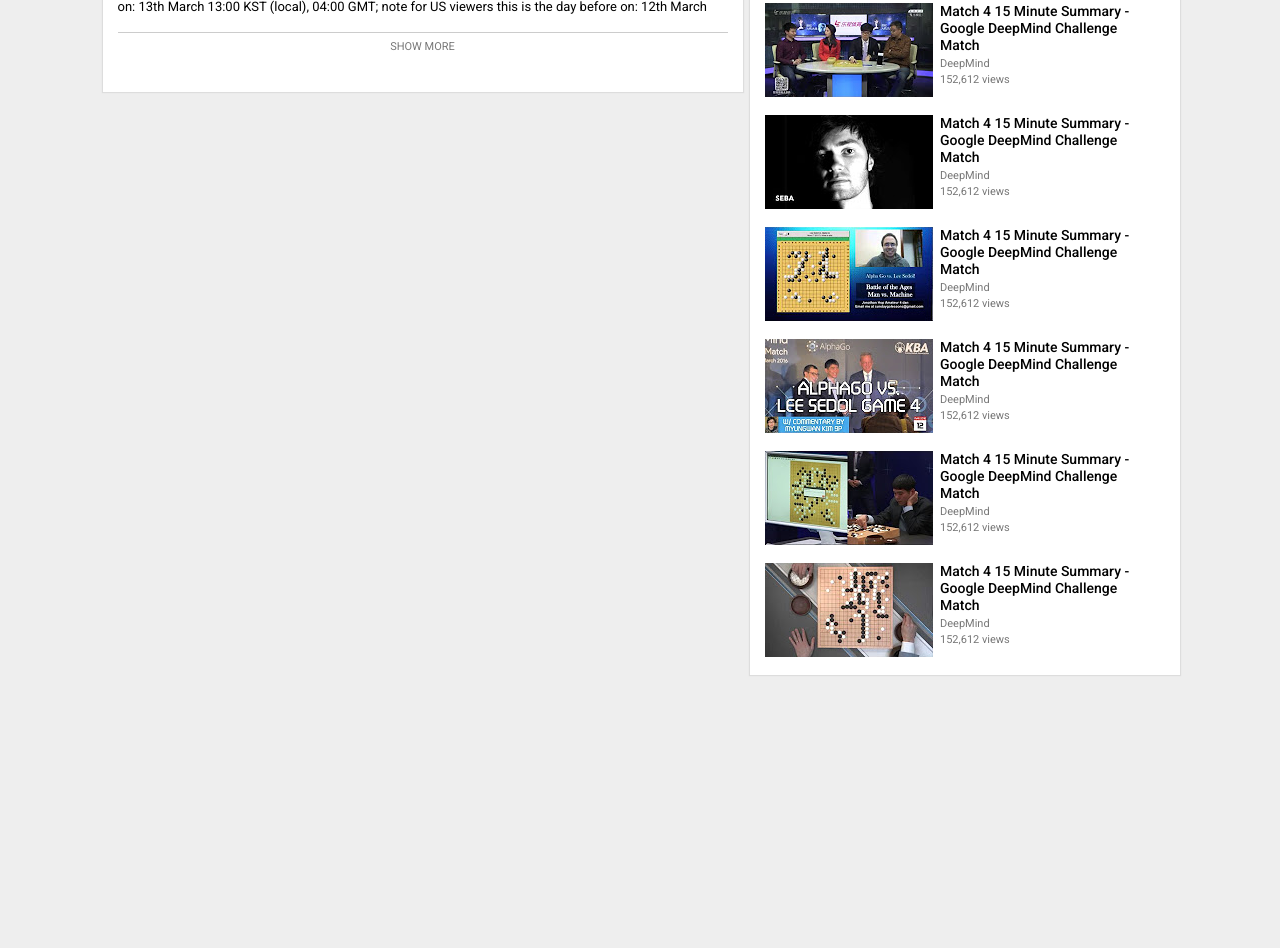
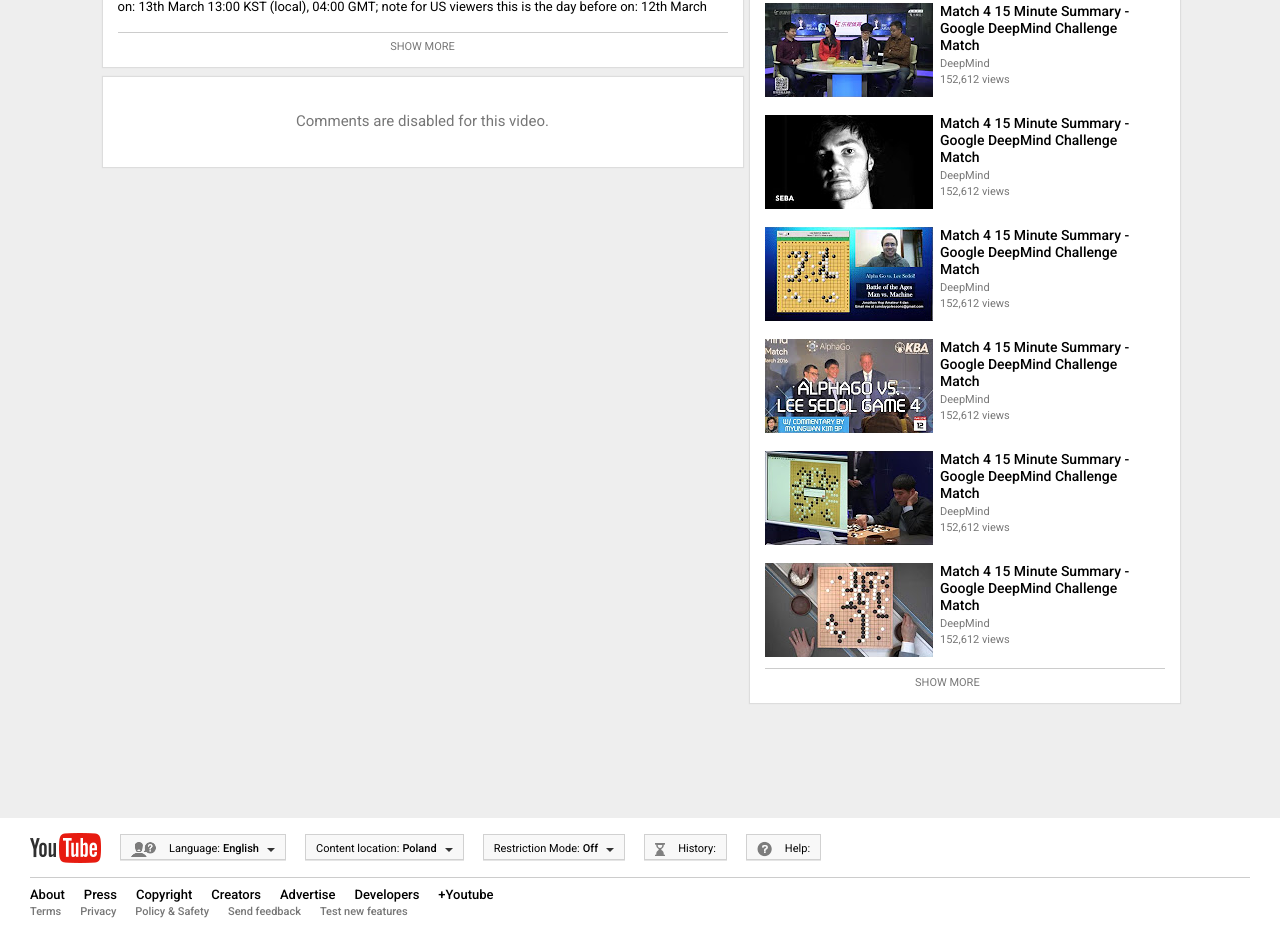
Before and after one commit to Vjii/mini_project_youtube, a plain HTML site: page index.html in a window 1280 px wide. Shown: the part 686-1634 px from the top of the page. Before the commit the page ends 1371 px from the top, so only its background shows below. Drawn offline with Linux system fonts and the light colour scheme.

Commit message:
Finish adding footer buttons

```diff
--- a/css/main.css
+++ b/css/main.css
@@ -1,12 +1,18 @@
+
+
 body {
   font-family: 'Roboto', sans-serif, Arial, Helvetica;
 	background-color: #eee;
 }
 
+span {
+	font-family: 'Roboto', sans-serif, Arial, Helvetica;
+}
+
 
 /* =======CONTAINERS======= */
 
-.wrapper {
+.content-wrapper {
 	margin: 0 auto;
 	padding: 5px 32px;
 	width: 1080px;
@@ -81,7 +87,7 @@ body {
 }
 
 .likes {
-	margin-top: -15px;
+	margin: -15px 2.5px 0 0;
 	padding-top: 10px;
 	border-top: 2px solid blue;
 }
@@ -104,6 +110,8 @@ body {
 
 /* ICONS/LOGOS */
 
+
+
 .subscribe {
 	margin-top: 5px;
 	width: 90px;
@@ -124,7 +132,6 @@ body {
 	line-height: 22px;
 
 }
-
 
 .youtube {
 	background: url('../img/sprite.png') -299px 0;
@@ -188,6 +195,13 @@ body {
 	opacity: 0.5;
 }
 
+.comments-disabled {
+	font-size: 15px;
+	line-height: 22px;
+	margin-top: 17.5px;
+}
+
+
 
 /* FONTS */
 
@@ -205,18 +219,18 @@ body {
 
 }
 
+.font-bigger {
+	font-size: 13px;
+}
+
 .font-description {
 	font-size: 13px;
 	line-height: 1.25em;
-
 }
 
 .font-medium {
 	font-size: 12px;
 }
-
-
-
 
 .font-small {
 	font-size: 11px;
@@ -232,6 +246,11 @@ body {
 
 
 /* HELPER CLASSES */
+
+
+.left {
+	text-align: left;
+}
 
 .center {
 	text-align: center;
@@ -259,6 +278,10 @@ body {
 	margin: 10px 15px 15px 50px;
 }
 
+
+.margin-top-0 {
+	margin-top: 0;
+}
 
 .margin-top-10 {
 	margin-top: 10px;
@@ -300,6 +323,13 @@ body {
 }
 
 
+.height-110 {
+	min-height: 110px;
+}
+
+.height-60 {
+	min-height: 60px;
+}
 .width-1 {
 	width: 100%;
 }
@@ -441,10 +471,6 @@ body {
 
 }
 
-
-
-
-
 .watch-sidebar {
 	margin-top: 15px;
 }
@@ -463,3 +489,94 @@ body {
 .sidebar-description > h5 {
 	padding-top: 5px;
 }
+
+
+
+/* =======FOOTER======= */
+
+.footer {
+	width: 100%;
+	height: 115px;
+	padding: 15px 0 0 0;
+	margin-top: 100px;
+	background-color: #fff;
+}
+
+.footer-line {
+	margin-top: 14px;
+}
+
+.footer-lists {
+	padding: 0px 30px 0 30px;
+}
+
+
+.footer-youtube {
+	margin: 0;
+	padding: 0;
+	height: 30px;
+	vertical-align: middle;
+}
+
+.footer-button-containers {
+	margin-right: 15px;
+}
+
+
+.footer-button {
+	height: 26px;
+	padding: 0 10px;
+	line-height: 26px;
+	font-size: 11px;
+	background-color: #f8f8f8;
+	border: 1px solid #d1d1d1;
+	box-shadow: 0 1px 0 rgba(0,0,0,0.10);
+}
+
+.language-icon {
+	background: url('../img/sprite.png') no-repeat -745px -24px;
+	width: 25px;
+	height: 15px;
+	opacity: 0.5;
+}
+
+.history-icon {
+	background: url('../img/sprite.png') no-repeat -815px -146px;
+	width: 10px;
+	height: 13px;
+	filter: brightness(50%);
+}
+
+.help-icon {
+	background: url('../img/sprite.png') no-repeat -547px -132px;
+	width: 15px;
+	height: 16px;
+	opacity: 0.5;
+}
+
+.footer-button-icon {
+	vertical-align: middle;
+	text-indent: 27.5px;
+	display: inline-block;
+	margin-right: 10px;
+}
+
+
+.footer-option-icon {
+		display: inline-block;
+    margin-top: -3px;
+    margin-left: 5px;
+    border: 1px solid transparent;
+    border-top-color: #333;
+    border-width: 4px 4px 0;
+    width: 0;
+    height: 0;
+}
+
+.button-option {
+	font-weight: 500;
+}
+
+.footer-links {
+	margin-left: 15px;
+}
--- a/css/reset.css
+++ b/css/reset.css
@@ -3,7 +3,7 @@
    License: none (public domain)
 */
 
-html, body, div, span, applet, object, iframe,
+html, body, div, applet, object, iframe,
 h1, h2, h3, h4, h5, h6, p, blockquote, pre,
 a, abbr, acronym, address, big, cite, code,
 del, dfn, em, img, ins, kbd, q, s, samp,
--- a/index.html
+++ b/index.html
@@ -25,7 +25,7 @@
 	  </nav>
   </header>
 
-  <div class="wrapper">
+  <div class="content-wrapper clearfix">
   	<section class="main-content">
   		<article>
   			<iframe width="640" height="360" src="https://www.youtube.com/embed/yCALyQRN3hw" frameborder="0" allowfullscreen></iframe>
@@ -35,13 +35,13 @@
 	  			<h1 class="video-title">Match 4 - Google DeepMind Challenge Match: Lee Sedol vs AlphaGo
 					</h1>
 
-					<div class="account-info font-medium float-left">
+					<div class="account-info font-large float-left">
 					<img class="deepmind round float-left" src="img/deepmind.png">
 
 						<div class="subscribe-container">
 							<h2 class="deepmind-title font-weight">DeepMind</h2>
 							<button class="subscribe float-left" src="img/subscribe.png"> </button>
-							<span class="subscribe-count font-medium color-views float-left">63,976</span>
+							<span class="subscribe-count font-large color-views float-left">63,976</span>
 							<h2 class="views color-views float-right">1,413,315 views</h2>
 						</div>
 					</div>
@@ -58,15 +58,21 @@
 					</div>
 				</div>
 
-
   		</article>
-  		<article class="content-box">
+  		<article class="content-box height-110">
   			<h1 class="font-large font-weight font-weight">Streamed live on Mar 13, 2016</h1>
 				<p class="margin-top-10 margin-bottom font-description">Watch DeepMind's program AlphaGo take on the legendary Lee Sedol (9-dan pro), the top Go player of the past decade, in a $1M 5-game challenge match in Seoul. This is the livestream for Match 4 to be played on: 13th March 13:00 KST (local), 04:00 GMT; note for US viewers this is the day before on: 12th March
 				</p>
 				<hr class="line">
 				<div class="center">
 					<h6 class="more-button color-views font-small "> SHOW MORE</h6>
+				</div>
+			</article>
+
+			</article>
+  		<article class="content-box height-60">
+				<div class="center">
+					<h6 class="comments-disabled color-views"> Comments are disabled for this video.</h6>
 				</div>
 			</article>
 
@@ -79,7 +85,7 @@
   					<div class="autoplay-button float-right"></div>
   					<div class="info float-right">
   					</div>
-  					<h5 class="autoplay-text color-views font-medium font-weight float-right">Autoplay</h5>
+  					<h5 class="autoplay-text color-views font-large font-weight float-right">Autoplay</h5>
   			</div>
 
   			<div class="watch-sidebar clearfix">
@@ -193,17 +199,103 @@
   					<h6 class="color-views font-small">152,612 views</h6>
   				</div>
   			</div>
+  			<div></div>
+  			<hr class="line">
+  			<h6 class="more-button color-views font-small "> SHOW MORE</h6>
+				</div>
+		</aside>
+  </div> <!-- wrapper -->
+	<footer class="footer">
+		<ul class="footer-lists">
+			<li class="footer-button-containers footer-youtube inline-block">
+				<button class="inline-block youtube margin-top-0 borderless"></button>
+			</li>
+			<li class="footer-button-containers inline-block">
+				<button class="footer-button borderless inline-block">
+						<span class="language-icon footer-button-icon"></span>
+						<span>Language:</span>
+						<span class="button-option"><b>English</b></span>
+						<span class="footer-option-icon"></span>
+				</button>
+			</li>
+			<li class="footer-button-containers inline-block">
+				<button class="footer-button borderless inline-block">
+						<span>Content location:</span>
+						<span class="button-option"><b>Poland</b></span>
+						<span class="footer-option-icon"></span>
+				</button>
+			</li>
+			<li class="footer-button-containers inline-block">
+				<button class="footer-button borderless inline-block">
+						<span>Restriction Mode:</span>
+						<span class="button-option"><b>Off</b></span>
+						<span class="footer-option-icon"></span>
+				</button>
+			</li>
+
+			<li class="footer-button-containers inline-block">
+				<button class="footer-button borderless inline-block">
+						<span class="history-icon footer-button-icon"></span>
+						<span>History:</span>
+				</button>
+			</li>
+			<li class="footer-button-containers inline-block">
+				<button class="footer-button borderless inline-block">
+						<span class="help-icon footer-button-icon"></span>
+						<span>Help:</span>
+				</button>
+			</li>
+			<hr class="line footer-line">
+		</ul>
+		<ul class="footer-lists">
+			<li class="inline-block">
+				<h1 class="font-bigger font-weight">About</h1>
+			</li>
+			<li class="footer-links inline-block">
+				<h1 class="font-bigger font-weight">Press</h1>
+			</li>
+			<li class="footer-links inline-block">
+				<h1 class="font-bigger font-weight">Copyright</h1>
+			</li>
+			<li class="footer-links inline-block">
+				<h1 class="font-bigger font-weight">Creators</h1>
+			</li>
+			<li class="footer-links inline-block">
+				<h1 class="font-bigger font-weight">Advertise</h1>
+			</li>
+			<li class="footer-links inline-block">
+				<h1 class="font-bigger font-weight">Developers</h1>
+			</li>
+			<li class="footer-links inline-block">
+				<h1 class="font-bigger font-weight">+Youtube</h1>
+			</li>
+		</ul>
+		<ul class="footer-lists">
+			<li class="inline-block">
+				<h1 class="font-small font-weight color-views">Terms</h1>
+			</li>
+			<li class="footer-links inline-block">
+				<h1 class="font-small font-weight color-views">Privacy</h1>
+			</li>
+			<li class="footer-links inline-block">
+				<h1 class="font-small font-weight color-views">Policy & Safety</h1>
+			</li>
+			<li class="footer-links inline-block">
+				<h1 class="font-small font-weight color-views">Send feedback</h1>
+			</li>
+			<li class="footer-links inline-block">
+				<h1 class="font-small font-weight color-views">Test new features</h1>
+			</li>
+
+		</ul>
 
 
 
 
 
 
+	</footer>
 
-
-
-		</aside>
-  </div> <!-- wrapper -->
 
   <script src="js/main.js"></script>
 </body>
```
